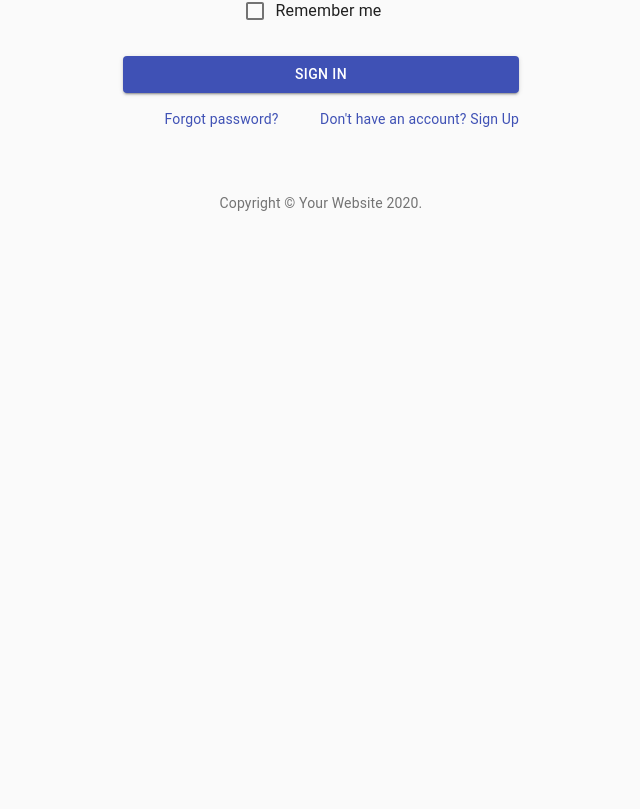
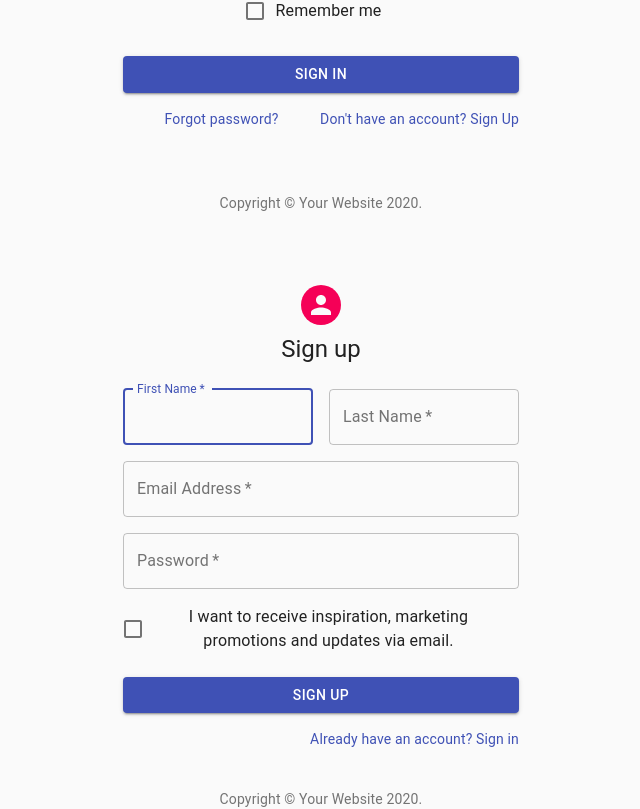
Before and after one commit to darrenzhang2000/stock-portfolio, a React (Create React App) app in the folder stock-portfolio-front-end/: page / in a window 1280 px wide. Shown: the part 350-1159 px from the top of the page, without its empty margins (319-959 px from the left). Before the commit the page ends 800 px from the top, so only its background shows below. Built offline with nearby package versions, Linux system fonts and the light colour scheme.

Commit message:
added register page

```diff
--- a/stock-portfolio-front-end/src/App.js
+++ b/stock-portfolio-front-end/src/App.js
@@ -1,12 +1,14 @@
 import React from 'react';
 import './App.css';
 import Login from './components/Login'
+import Register from './components/Register'
 
 function App() {
   return (
     <div className="App">
       Hello world
       <Login/>
+      <Register/>
     </div>
   );
 }
--- /dev/null
+++ b/stock-portfolio-front-end/src/components/Register.js
@@ -0,0 +1,139 @@
+import React from 'react';
+import Avatar from '@material-ui/core/Avatar';
+import Button from '@material-ui/core/Button';
+import CssBaseline from '@material-ui/core/CssBaseline';
+import TextField from '@material-ui/core/TextField';
+import FormControlLabel from '@material-ui/core/FormControlLabel';
+import Checkbox from '@material-ui/core/Checkbox';
+import Link from '@material-ui/core/Link';
+import Grid from '@material-ui/core/Grid';
+import Box from '@material-ui/core/Box';
+import Typography from '@material-ui/core/Typography';
+import { makeStyles } from '@material-ui/core/styles';
+import Container from '@material-ui/core/Container';
+
+function Copyright() {
+  return (
+    <Typography variant="body2" color="textSecondary" align="center">
+      {'Copyright © '}
+      <Link color="inherit" href="https://material-ui.com/">
+        Your Website
+      </Link>{' '}
+      {new Date().getFullYear()}
+      {'.'}
+    </Typography>
+  );
+}
+
+const useStyles = makeStyles((theme) => ({
+  paper: {
+    marginTop: theme.spacing(8),
+    display: 'flex',
+    flexDirection: 'column',
+    alignItems: 'center',
+  },
+  avatar: {
+    margin: theme.spacing(1),
+    backgroundColor: theme.palette.secondary.main,
+  },
+  form: {
+    width: '100%', // Fix IE 11 issue.
+    marginTop: theme.spacing(3),
+  },
+  submit: {
+    margin: theme.spacing(3, 0, 2),
+  },
+}));
+
+export default function SignUp() {
+  const classes = useStyles();
+
+  return (
+    <Container component="main" maxWidth="xs">
+      <CssBaseline />
+      <div className={classes.paper}>
+        <Avatar className={classes.avatar}>
+        {/* insert icon here */}
+        </Avatar>
+        <Typography component="h1" variant="h5">
+          Sign up
+        </Typography>
+        <form className={classes.form} noValidate>
+          <Grid container spacing={2}>
+            <Grid item xs={12} sm={6}>
+              <TextField
+                autoComplete="fname"
+                name="firstName"
+                variant="outlined"
+                required
+                fullWidth
+                id="firstName"
+                label="First Name"
+                autoFocus
+              />
+            </Grid>
+            <Grid item xs={12} sm={6}>
+              <TextField
+                variant="outlined"
+                required
+                fullWidth
+                id="lastName"
+                label="Last Name"
+                name="lastName"
+                autoComplete="lname"
+              />
+            </Grid>
+            <Grid item xs={12}>
+              <TextField
+                variant="outlined"
+                required
+                fullWidth
+                id="email"
+                label="Email Address"
+                name="email"
+                autoComplete="email"
+              />
+            </Grid>
+            <Grid item xs={12}>
+              <TextField
+                variant="outlined"
+                required
+                fullWidth
+                name="password"
+                label="Password"
+                type="password"
+                id="password"
+                autoComplete="current-password"
+              />
+            </Grid>
+            <Grid item xs={12}>
+              <FormControlLabel
+                control={<Checkbox value="allowExtraEmails" color="primary" />}
+                label="I want to receive inspiration, marketing promotions and updates via email."
+              />
+            </Grid>
+          </Grid>
+          <Button
+            type="submit"
+            fullWidth
+            variant="contained"
+            color="primary"
+            className={classes.submit}
+          >
+            Sign Up
+          </Button>
+          <Grid container justify="flex-end">
+            <Grid item>
+              <Link href="#" variant="body2">
+                Already have an account? Sign in
+              </Link>
+            </Grid>
+          </Grid>
+        </form>
+      </div>
+      <Box mt={5}>
+        <Copyright />
+      </Box>
+    </Container>
+  );
+}
```
